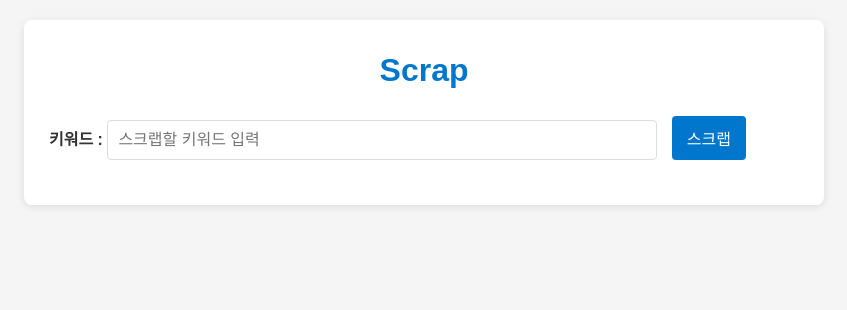
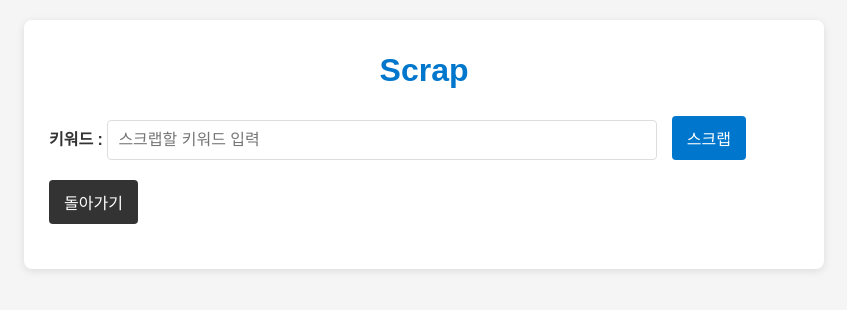
Before and after one commit to dmskhs0912/StockScrapper, a Flask app: page /scrap in a window 1280 px wide. Shown: the top 310 px of the page, without its empty margins (216-1063 px from the left). Run offline with Flask 3, Linux system fonts and the light colour scheme.

Commit message:
update scrap.html, style.css 돌아가기 버튼 추가 및 버튼 색상 변경

```diff
--- a/static/style.css
+++ b/static/style.css
@@ -110,3 +110,7 @@
   .nav-buttons form {
     margin: 0;
   }
+
+  .home-button{
+    background-color :#333
+  }
--- a/templates/scrap.html
+++ b/templates/scrap.html
@@ -44,6 +44,10 @@
       </details>
     </section>
     {% endif %}
+
+    <form method="get" action="/">
+        <button type="submit" class="home-button">돌아가기</button>
+    </form>
   </div>
 </body>
 </html>
```
